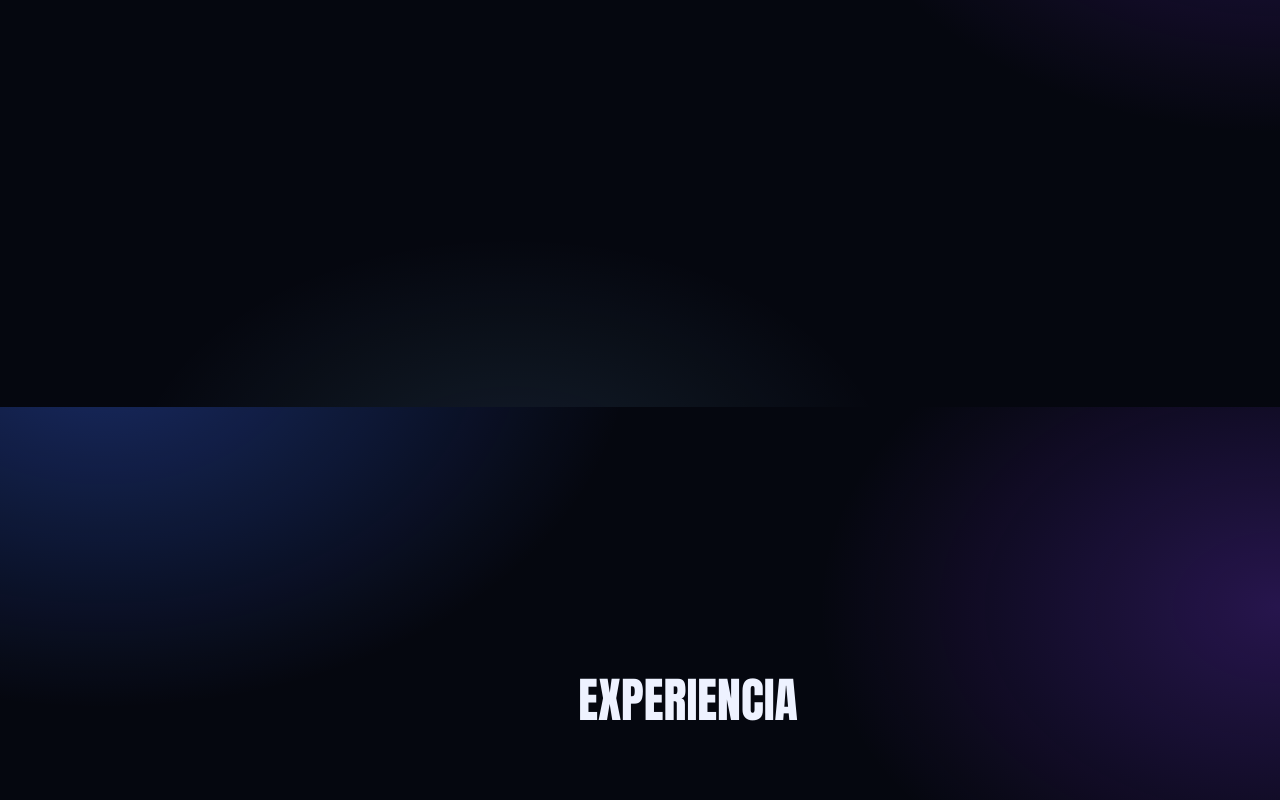
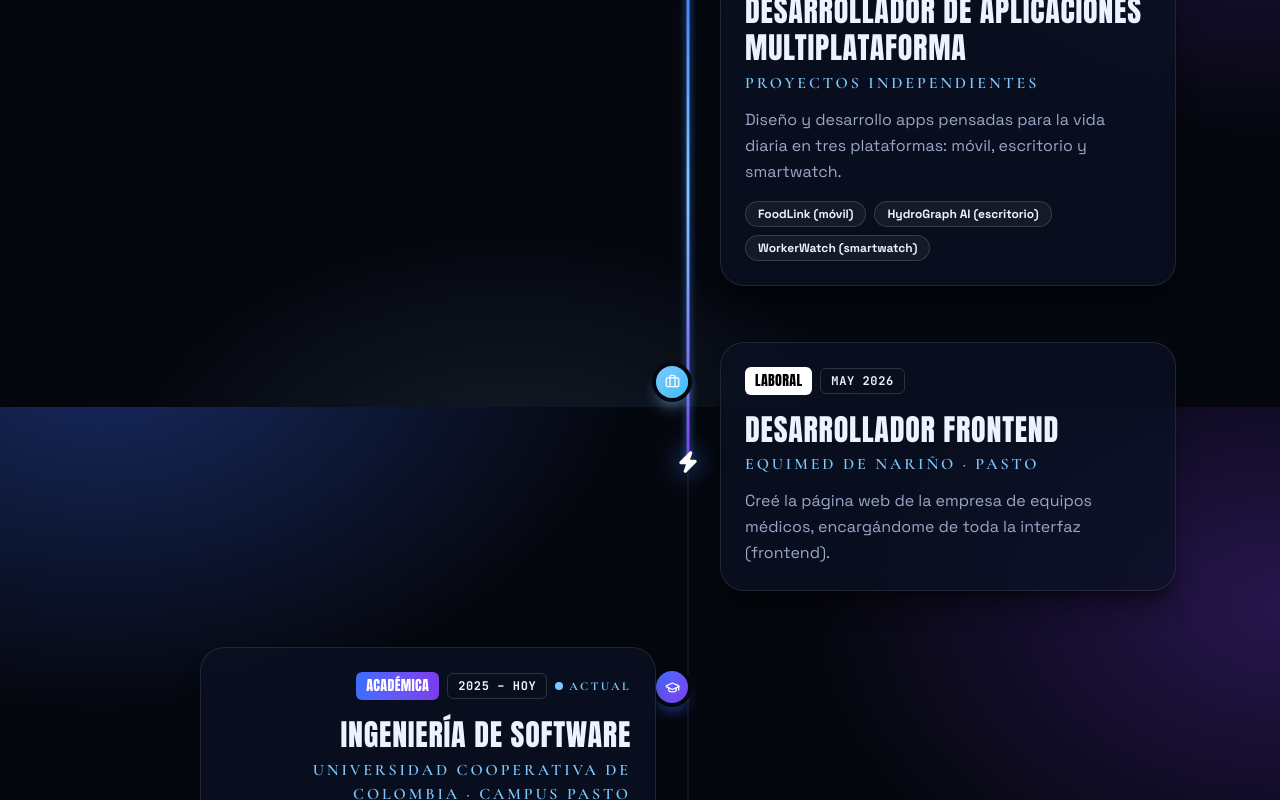
Before and after one commit to Juanda-11/Portafolio-Frontend-, a Next.js app: page / in a window 1280 px wide. Shown: the part 4393-5193 px from the top of the page. Built offline with nearby package versions, Linux system fonts and the light colour scheme.

Commit message:
Sección 6: línea de tiempo de experiencia académica y laboral
Co-Authored-By: Claude Sonnet 5.5 <noreply@anthropic.com>
Claude-Session: https://claude.ai/code/session_01AfwJckgWgnF34GfHccFgvQ

```diff
--- a/app/page.tsx
+++ b/app/page.tsx
@@ -1,4 +1,5 @@
 import About from "@/components/About";
+import Experience from "@/components/Experience";
 import Hero from "@/components/Hero";
 import Navbar from "@/components/Navbar";
 import Projects from "@/components/Projects";
@@ -13,7 +14,8 @@ export default function Home() {
         <Hero />
         <About />
         <Projects />
-        {navLinks.filter(({ id }) => id !== "inicio" && id !== "sobre-mi" && id !== "proyectos").map(({ id, label }) => (
+        <Experience />
+        {navLinks.filter(({ id }) => id !== "inicio" && id !== "sobre-mi" && id !== "proyectos" && id !== "experiencia").map(({ id, label }) => (
           <section
             key={id}
             id={id}
--- /dev/null
+++ b/components/Experience.tsx
@@ -0,0 +1,170 @@
+"use client";
+
+import { useRef, useState } from "react";
+import { AnimatePresence, motion, useScroll, useSpring, useTransform } from "framer-motion";
+import { Briefcase, GraduationCap, Zap } from "lucide-react";
+import { experience, type ExperienceItem, type ExperienceType } from "@/data/experience";
+
+type Filter = "todo" | ExperienceType;
+
+const filters: { id: Filter; label: string }[] = [
+  { id: "todo", label: "Todo" },
+  { id: "academica", label: "Académica" },
+  { id: "laboral", label: "Laboral" },
+];
+
+const style = {
+  academica: {
+    label: "Académica",
+    icon: GraduationCap,
+    badge: "bg-gradient-to-r from-electric to-violet text-white",
+    dot: "from-electric to-violet shadow-electric/60",
+    hover: "hover:border-electric/60 hover:shadow-[0_20px_60px_rgba(59,109,255,0.25)]",
+  },
+  laboral: {
+    label: "Laboral",
+    icon: Briefcase,
+    badge: "bg-white text-black",
+    dot: "from-bolt to-cyan shadow-bolt/60",
+    hover: "hover:border-bolt/60 hover:shadow-[0_20px_60px_rgba(124,200,255,0.22)]",
+  },
+} as const;
+
+function Card({ item, index }: { item: ExperienceItem; index: number }) {
+  const s = style[item.type];
+  const Icon = s.icon;
+  const right = item.type === "academica";
+
+  return (
+    <motion.li
+      layout
+      initial={{ opacity: 0, y: 40, x: right ? -30 : 30 }}
+      whileInView={{ opacity: 1, y: 0, x: 0 }}
+      exit={{ opacity: 0, scale: 0.95 }}
+      viewport={{ once: true, margin: "-80px" }}
+      transition={{ duration: 0.7, ease: "easeOut", delay: index === 0 ? 0 : 0.05 }}
+      className="relative pb-10 pl-14 md:grid md:grid-cols-[1fr_4rem_1fr] md:pb-14 md:pl-0"
+    >
+      <span
+        aria-hidden
+        className={`absolute left-4 top-6 grid h-8 w-8 -translate-x-1/2 place-items-center rounded-full bg-gradient-to-br text-white shadow-lg ring-4 ring-night md:static md:col-start-2 md:row-start-1 md:mt-6 md:justify-self-center ${s.dot}`}
+      >
+        <Icon size={15} />
+      </span>
+
+      <article
+        className={`rounded-[1.5rem] border border-white/10 bg-panel/70 p-6 shadow-xl shadow-black/40 backdrop-blur transition duration-300 hover:-translate-y-1 md:row-start-1 ${s.hover} ${
+          right ? "md:col-start-1 md:text-right" : "md:col-start-3"
+        }`}
+      >
+        <div className={`flex flex-wrap items-center gap-2 ${right ? "md:justify-end" : ""}`}>
+          <span className={`rounded-md px-2.5 py-1 font-display text-sm uppercase tracking-wide ${s.badge}`}>
+            {s.label}
+          </span>
+          <span className="rounded-md border border-white/15 px-2.5 py-1 font-mono text-xs font-bold uppercase tracking-wider text-fg">
+            {item.date}
+          </span>
+          {item.current && (
+            <span className="flex items-center gap-1.5 font-serif text-xs font-bold uppercase tracking-[0.2em] text-bolt">
+              <span className="relative flex h-2 w-2">
+                <span className="absolute inline-flex h-full w-full animate-ping rounded-full bg-bolt opacity-75" />
+                <span className="relative inline-flex h-2 w-2 rounded-full bg-bolt" />
+              </span>
+              Actual
+            </span>
+          )}
+        </div>
+
+        <h3 className="mt-4 font-display text-2xl uppercase leading-tight tracking-wide text-fg sm:text-3xl">
+          {item.title}
+        </h3>
+        <p className="mt-1 font-serif text-base font-semibold uppercase tracking-[0.18em] text-bolt">{item.place}</p>
+        <p className="mt-3 leading-relaxed text-muted">{item.description}</p>
+
+        {item.highlights && (
+          <ul className={`mt-4 flex flex-wrap gap-2 ${right ? "md:justify-end" : ""}`}>
+            {item.highlights.map((h) => (
+              <li key={h} className="rounded-full border border-white/15 bg-white/5 px-3 py-1 text-xs font-bold text-fg">
+                {h}
+              </li>
+            ))}
+          </ul>
+        )}
+      </article>
+    </motion.li>
+  );
+}
+
+export default function Experience() {
+  const [filter, setFilter] = useState<Filter>("todo");
+  const ref = useRef<HTMLOListElement>(null);
+  const { scrollYProgress } = useScroll({ target: ref, offset: ["start 65%", "end 55%"] });
+  const progress = useSpring(scrollYProgress, { stiffness: 90, damping: 24 });
+  const top = useTransform(progress, [0, 1], ["0%", "100%"]);
+
+  const shown = experience.filter((e) => filter === "todo" || e.type === filter);
+
+  return (
+    <section id="experiencia" className="relative mx-auto max-w-5xl px-6 py-28">
+      <motion.p
+        initial={{ opacity: 0, y: 30 }}
+        whileInView={{ opacity: 1, y: 0 }}
+        viewport={{ once: true }}
+        className="font-serif text-sm font-semibold uppercase tracking-[0.4em] text-bolt sm:text-base"
+      >
+        03 — Experiencia académica y laboral
+      </motion.p>
+      <motion.h2
+        initial={{ opacity: 0, y: 30 }}
+        whileInView={{ opacity: 1, y: 0 }}
+        viewport={{ once: true }}
+        className="mt-3 font-display text-6xl uppercase leading-[0.95] sm:text-7xl"
+      >
+        <span className="chroma">Mi</span> <span className="text-outline">trayectoria</span>
+      </motion.h2>
+      <p className="mt-5 max-w-2xl text-lg text-muted">
+        Lo que he estudiado y dónde he trabajado, de lo más reciente a lo más antiguo.
+      </p>
+
+      <div role="tablist" aria-label="Filtrar experiencia" className="mt-8 flex flex-wrap gap-2">
+        {filters.map((f) => (
+          <button
+            key={f.id}
+            role="tab"
+            aria-selected={filter === f.id}
+            onClick={() => setFilter(f.id)}
+            className={`rounded-full border px-5 py-2 font-display text-base uppercase tracking-wide transition ${
+              filter === f.id
+                ? "border-transparent bg-gradient-to-r from-electric to-violet text-white shadow-lg shadow-electric/40"
+                : "border-white/15 text-muted hover:border-white/40 hover:text-white"
+            }`}
+          >
+            {f.label}
+          </button>
+        ))}
+      </div>
+
+      <ol ref={ref} className="relative mt-14">
+        <span aria-hidden className="absolute bottom-0 left-4 top-0 w-px -translate-x-1/2 bg-white/10 md:left-1/2" />
+        <motion.span
+          aria-hidden
+          style={{ scaleY: progress }}
+          className="absolute bottom-0 left-4 top-0 w-[3px] origin-top -translate-x-1/2 rounded-full bg-gradient-to-b from-electric via-bolt to-violet shadow-[0_0_14px_rgba(59,139,255,0.8)] md:left-1/2"
+        />
+        <motion.span
+          aria-hidden
+          style={{ top }}
+          className="absolute left-4 z-10 -translate-x-1/2 -translate-y-1/2 text-white drop-shadow-[0_0_12px_rgba(59,139,255,1)] md:left-1/2"
+        >
+          <Zap size={26} fill="currentColor" strokeWidth={0} />
+        </motion.span>
+
+        <AnimatePresence mode="popLayout">
+          {shown.map((item, i) => (
+            <Card key={`${item.title}-${item.date}`} item={item} index={i} />
+          ))}
+        </AnimatePresence>
+      </ol>
+    </section>
+  );
+}
--- /dev/null
+++ b/data/experience.ts
@@ -0,0 +1,59 @@
+export type ExperienceType = "academica" | "laboral";
+
+export type ExperienceItem = {
+  type: ExperienceType;
+  /** Fecha o rango tal como se muestra. */
+  date: string;
+  /** true si sigue en curso: muestra la etiqueta "Actual". */
+  current?: boolean;
+  title: string;
+  /** Institución o empresa. */
+  place: string;
+  description: string;
+  highlights?: string[];
+};
+
+/** Orden: de lo más reciente a lo más antiguo. */
+export const experience: ExperienceItem[] = [
+  {
+    type: "laboral",
+    date: "Oct 2026 – Hoy",
+    current: true,
+    title: "Desarrollador de aplicaciones multiplataforma",
+    place: "Proyectos independientes",
+    description:
+      "Diseño y desarrollo apps pensadas para la vida diaria en tres plataformas: móvil, escritorio y smartwatch.",
+    highlights: ["FoodLink (móvil)", "HydroGraph AI (escritorio)", "WorkerWatch (smartwatch)"],
+  },
+  {
+    type: "laboral",
+    date: "May 2026",
+    title: "Desarrollador frontend",
+    place: "Equimed de Nariño · Pasto",
+    description: "Creé la página web de la empresa de equipos médicos, encargándome de toda la interfaz (frontend).",
+  },
+  {
+    type: "academica",
+    date: "2025 – Hoy",
+    current: true,
+    title: "Ingeniería de Software",
+    place: "Universidad Cooperativa de Colombia · Campus Pasto",
+    description:
+      "Cursando 4.º semestre. Desde el primer año construyo proyectos que combinan hardware y software.",
+    highlights: ["Arduino", "Frontend y backend", "Programación orientada a objetos"],
+  },
+  {
+    type: "academica",
+    date: "2023 – Ago 2024",
+    title: "Modalidad en sistemas · Diplomado en saberes informáticos",
+    place: "Colegio",
+    description: "Cursé la modalidad de sistemas en el colegio y terminé en agosto de 2024 con el diplomado.",
+  },
+  {
+    type: "academica",
+    date: "Mar – Jun 2023",
+    title: "Curso de informática y desarrollo de páginas web",
+    place: "Curso de informática",
+    description: "Primer acercamiento a la programación. Me gradué en junio de 2023 con diploma.",
+  },
+];
```
Also changed, not shown: 1 other file (tests, documents, lock files or other folders).
